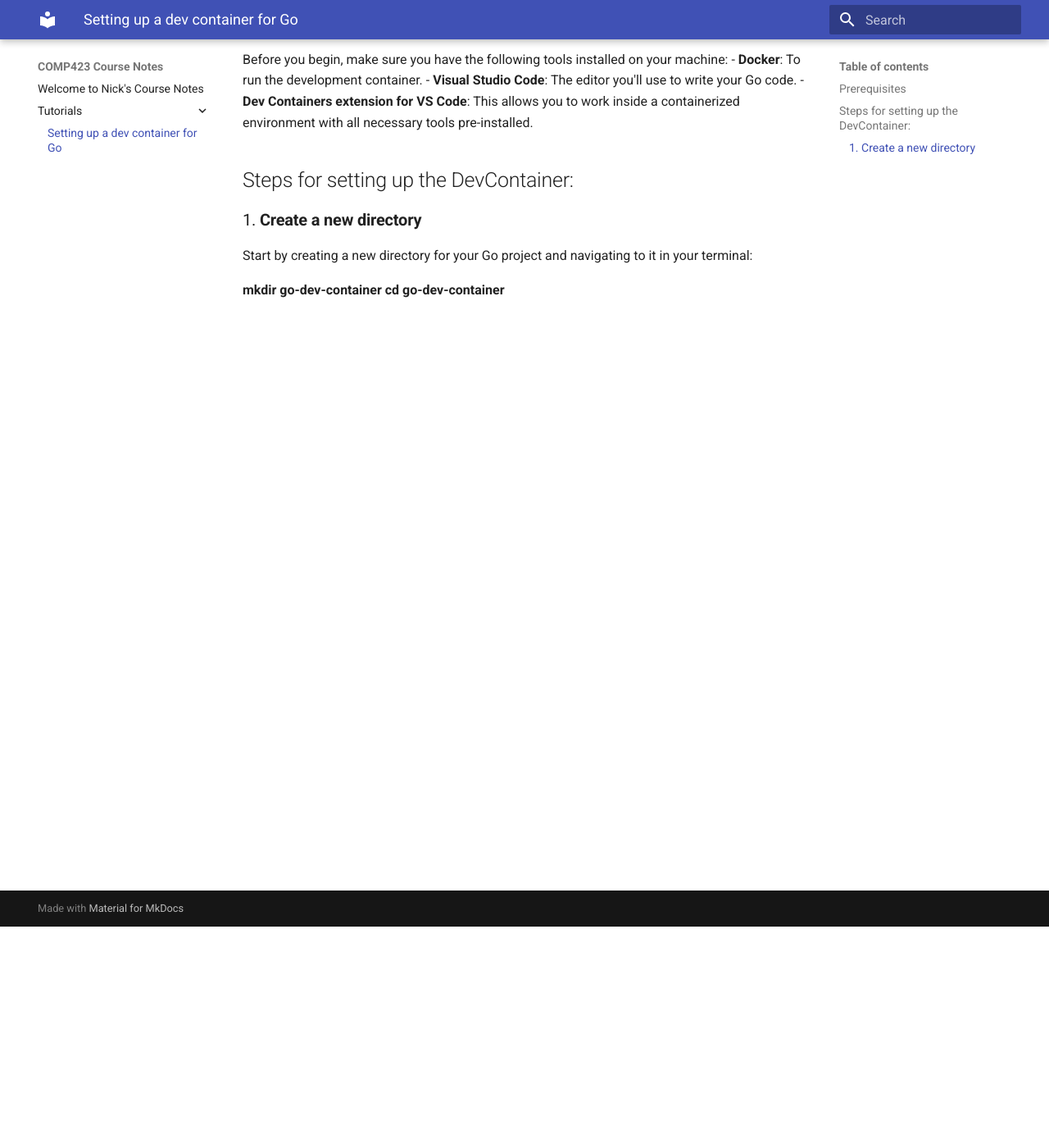
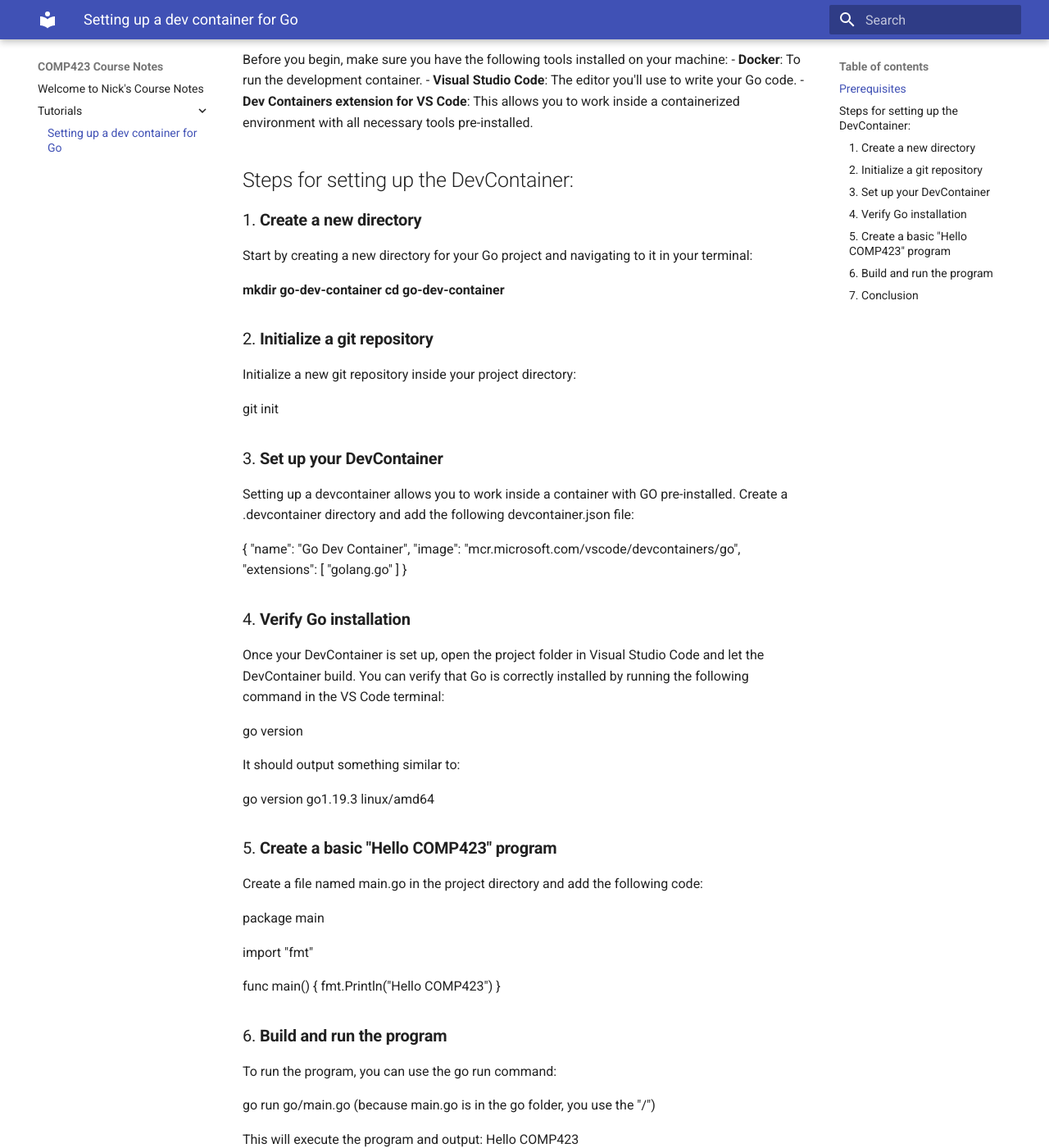
Before and after one commit to nicbyers/comp423-course-notes, an MkDocs documentation site: the page built from docs/tutorials/go-setup.md, in a window 1280 px wide and 1400 px high, scrolled down 270 px. Shown: the whole window at 82% size. Built offline with MkDocs 1.6.1 and Material for MkDocs 9.7.7, drawn with Linux system fonts in a browser that asks for light colours; some of the changed text lies outside the part shown.

Commit message:
Completed tutorial (1) will copy to main mt04-setup branch

```diff
--- a/docs/tutorials/go-setup.md
+++ b/docs/tutorials/go-setup.md
@@ -16,3 +16,68 @@
 
 **mkdir go-dev-container**
 **cd go-dev-container**
+
+### 2. **Initialize a git repository**
+Initialize a new git repository inside your project directory:
+
+git init
+
+### 3. **Set up your DevContainer**
+Setting up a devcontainer allows you to work inside a container with GO pre-installed. Create a .devcontainer directory and add the following devcontainer.json file:
+
+{
+  "name": "Go Dev Container",
+  "image": "mcr.microsoft.com/vscode/devcontainers/go",
+  "extensions": [
+    "golang.go"
+  ]
+}
+
+### 4. **Verify Go installation**
+Once your DevContainer is set up, open the project folder in Visual Studio Code and let the DevContainer build. You can verify that Go is correctly installed by running the following command in the VS Code terminal:
+
+go version
+
+It should output something similar to:
+
+go version go1.19.3 linux/amd64
+
+
+### 5. **Create a basic "Hello COMP423" program**
+Create a file named main.go in the project directory and add the following code:
+
+package main
+
+import "fmt"
+
+func main() {
+    fmt.Println("Hello COMP423")
+}
+
+### 6. **Build and run the program**
+To run the program, you can use the go run command:
+
+go run go/main.go (because main.go is in the go folder, you use the "/")
+
+This will execute the program and output:
+Hello COMP423
+
+### 7. **Conclusion**
+You've successfully set up a Go project inside a DevContainer, written a basic "Hello COMP423" program, and learned how to run and build it.
+
+To ensure your work is saved and shared with your team, you can push your changes to your GitHub repository. Here’s how:
+
+Stage your changes: Before pushing, make sure to stage your files:
+
+  git add .
+
+Commit your changes: Commit the changes with a meaningful message, for example:
+
+  git commit -m "Completed Go Project with Hello COMP 423 program."
+
+Push to GitHub: Push your changes to your remote repository on GitHub:
+
+  git push -u origin <meaningful-name>
+
+
+Your project is now ready to be developed further, and you can continue to use the DevContainer for a consistent development environment.
```
Also changed, not shown: docs/index.md (+16 -0 lines).
